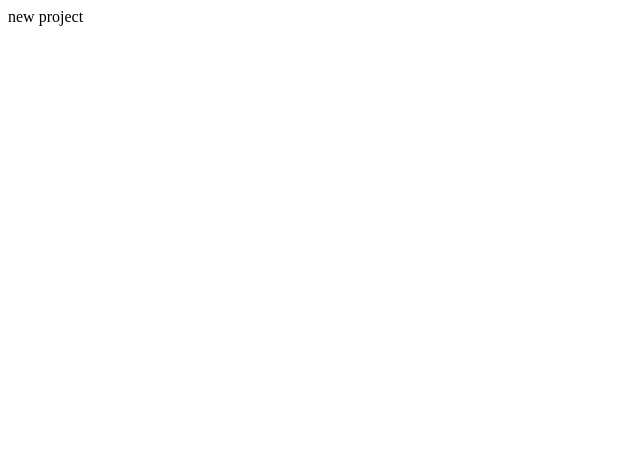
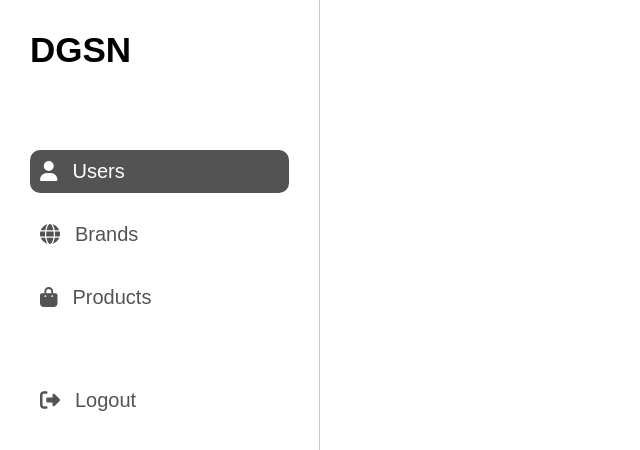
Before and after one commit to hotsummer2626/dgsn_frontend_admin, a React (Create React App) app: page / in a window 1280 px wide. Shown: the top 450 px of the page, without its empty margins (0-640 px from the left). Built offline with nearby package versions, Linux system fonts and the light colour scheme.

Commit message:
menu css finish

```diff
--- a/src/App.js
+++ b/src/App.js
@@ -1,7 +1,14 @@
 import React from "react";
+import "./global.scss";
+import styles from "./App.module.scss";
+import Menu from "./components/Menu/Menu";
 
 const App = () => {
-  return <div>new project</div>;
+  return (
+    <div className={styles.container}>
+      <Menu />
+    </div>
+  );
 };
 
 export default App;
--- /dev/null
+++ b/src/App.module.scss
@@ -0,0 +1,4 @@
+.container{
+  display: grid;
+  grid-template-columns: 1fr 3fr;
+}
--- /dev/null
+++ b/src/components/Menu/Menu.jsx
@@ -0,0 +1,47 @@
+import React from "react";
+import styles from "./Menu.module.scss";
+import { FontAwesomeIcon } from "@fortawesome/react-fontawesome";
+import {
+  faUser,
+  faGlobe,
+  faBagShopping,
+  faRightFromBracket,
+} from "@fortawesome/free-solid-svg-icons";
+
+const links = [
+  { id: 1, name: "Users", icon: faUser, to: "/users" },
+  { id: 2, name: "Brands", icon: faGlobe, to: "/brands" },
+  { id: 3, name: "Products", icon: faBagShopping, to: "/products" },
+];
+
+const Menu = () => {
+  return (
+    <div className={styles.container}>
+      <h1>DGSN</h1>
+      <div className={styles.linkWrapper}>
+        {links.map((link) => (
+          <div
+            key={link.id}
+            className={`${styles.link} ${
+              link.name === "Users" ? styles.active : ""
+            }`}
+          >
+            <div className={styles.icon}>
+              <FontAwesomeIcon icon={link.icon} />
+            </div>
+            <div>{link.name}</div>
+          </div>
+        ))}
+        <div className={styles.logoutMargin}></div>
+        <div key="logout" className={styles.link}>
+          <div className={styles.icon}>
+            <FontAwesomeIcon icon={faRightFromBracket} />
+          </div>
+          <div>Logout</div>
+        </div>
+      </div>
+    </div>
+  );
+};
+
+export default Menu;
--- /dev/null
+++ b/src/components/Menu/Menu.module.scss
@@ -0,0 +1,33 @@
+@import '../../styles/variable.scss';
+
+.container{
+  padding: $padding_1;
+  height: 100vh;
+  border-right: 1px solid $border_color;
+  h1{
+    font-size: $font_size_h1;
+    margin-bottom: $margin_bottom_1;
+  }
+  .linkWrapper{
+    .link{
+      display: flex;
+      align-items: center;
+      font-size: $font_size_primary;
+      color: $font_color_grey;
+      margin-bottom: $margin_bottom_2;
+      border-radius: $border_radius_1;
+      padding: 10px;
+      &.active{
+        color: #fff;
+        background: $bg_color_grey;
+      }
+      cursor: pointer;
+      .icon{
+        margin-right: $margin_right;
+      }
+    }
+    .logoutMargin{
+      height: 40px;
+    }
+  }
+}
--- /dev/null
+++ b/src/global.scss
@@ -0,0 +1,13 @@
+* {
+  margin: 0;
+  padding: 0;
+  box-sizing: border-box;
+}
+
+ul {
+  list-style: none;
+}
+
+body {
+  font-family: Arial, Helvetica, sans-serif;
+}
--- /dev/null
+++ b/src/styles/variable.scss
@@ -0,0 +1,17 @@
+$padding_1: 30px;
+
+$margin_right: 15px;
+
+$margin_bottom_1: 80px;
+$margin_bottom_2: 20px;
+
+$font_size_primary: 20px;
+$font_size_h1: 35px;
+
+$font_color_grey: rgb(83, 83, 83);
+
+$border_color: rgb(201, 201, 201);
+
+$border_radius_1: 10px;
+
+$bg_color_grey: rgb(83, 83, 83);
```
Also changed, not shown: package.json (+8 -0 lines), 1 other file (tests, documents, lock files or other folders).
